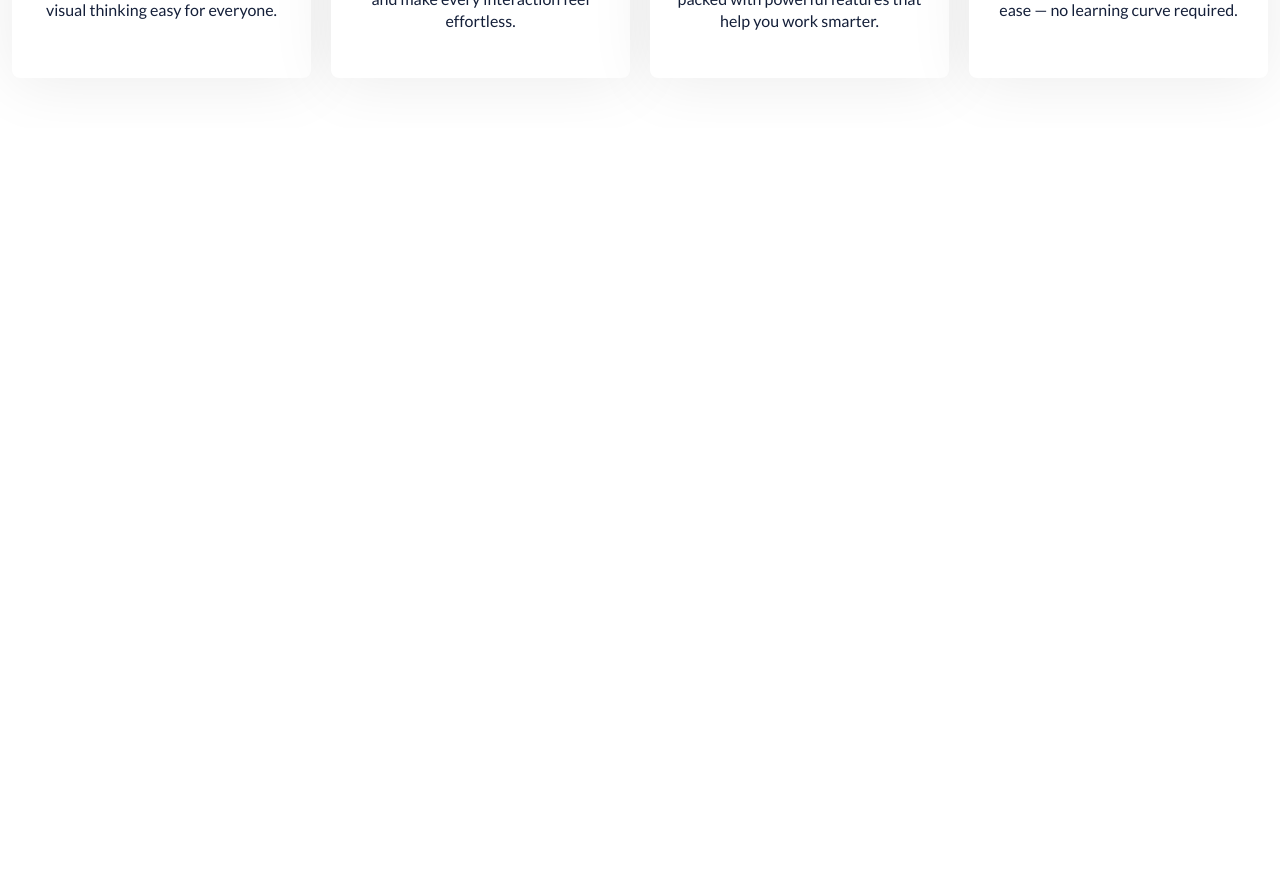
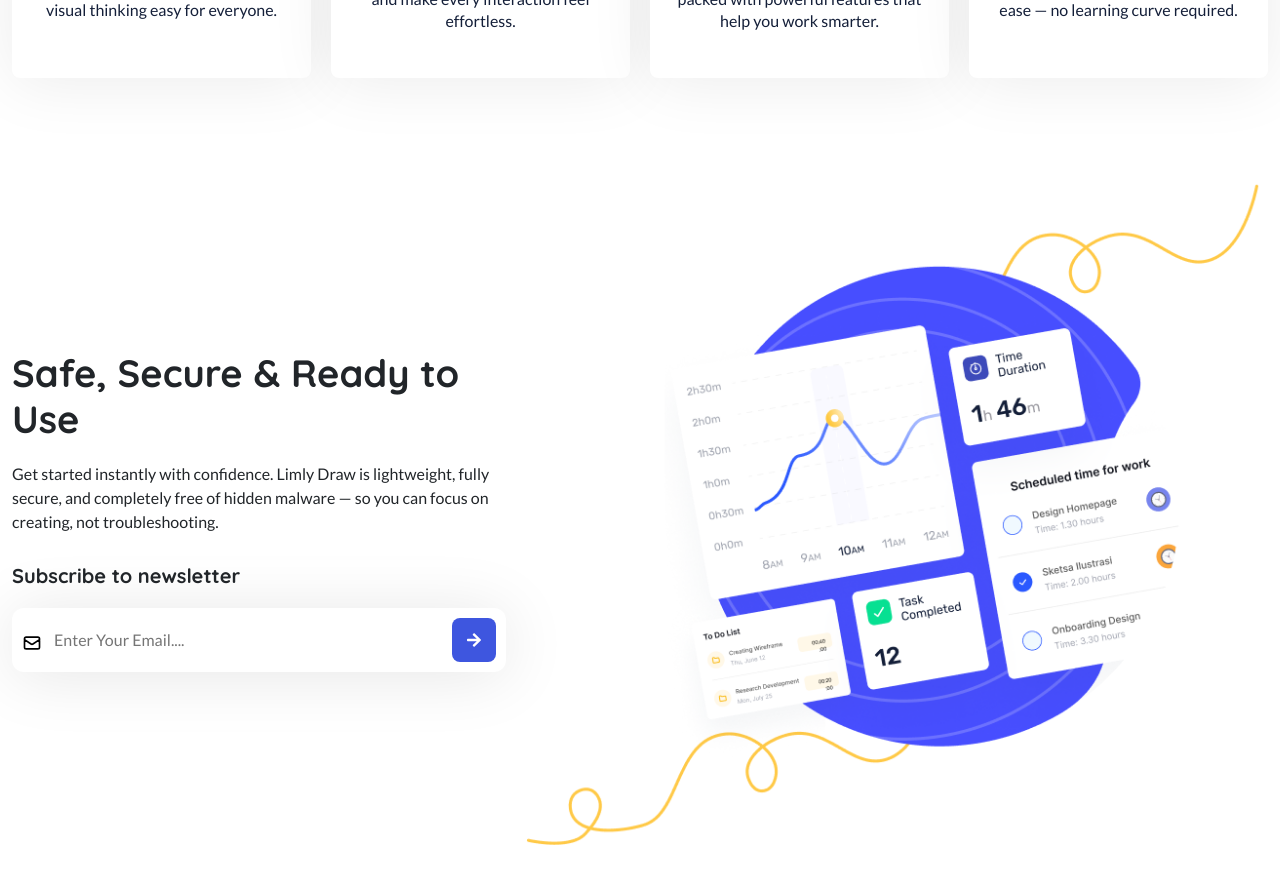
Before and after one commit to shamrozkhan0/Limly_Draw, a React (Vite) app: page / in a window 1280 px wide. Shown: the part 3520-4404 px from the top of the page. Before the commit the page ends 3648 px from the top, so only its background shows below. Built offline with nearby package versions, Linux system fonts and the light colour scheme.

Commit message:
another commit with news letter section

```diff
--- a/src/App.css
+++ b/src/App.css
@@ -277,6 +277,7 @@ ul.benefits li {
 }
 .flex-col-work:hover{
   background: #3E56DF;
+  cursor: pointer;
   transition: 0.3s all ease-in-out;
   box-shadow:0px 4px 64.87px #abb6f5 ;
 }
@@ -410,8 +411,9 @@ ul.benefits li {
 }
 .choose-col:hover{
   background: #3E56DF;
+  cursor: pointer;
   transition: 0.3s all ease-in-out;
-
+  transform: translateY(-20px);
 }
 .choose-col h3{
   color: #000;
@@ -441,3 +443,67 @@ ul.benefits li {
   height: 70px;
 }
 /* choose End */
+
+/* ************* */
+
+/* Subscribe Start */
+.subscribe-main{
+  padding-top: 50px;
+  padding-bottom: 50px;
+}
+.sub-flex{
+  display: flex;
+  justify-content: space-between;
+  align-items: center;
+  gap: 20px;
+}
+.sub-col-40{
+  width: 40%;
+}
+.sub-col-60{
+  width: 60%;
+}
+.sub-flex h2{
+  font-size: 38px;
+  margin-bottom: 20px;
+}
+.sub-flex p{
+  font-size: 16px;
+  line-height: 24px;
+}
+.sub-flex img{
+  width: 100%;
+}
+
+.sub-flex h4{
+  margin-top: 30px;
+  font-size: 20px;
+}
+.form-control-news{
+  background: #fff;
+  padding: 10px;
+  border-radius: 12px;
+  box-shadow:0px 4px 64.87px rgba(0, 0, 0, 0.10);
+  margin-top: 20px;
+  display: flex;
+  align-items: center;
+  gap: 10px;
+}
+.form-control-news input{
+  border: 0;
+  outline: 0;
+  width: 100%;
+}
+.msg-icon{
+  font-size: 20px;
+  color: #000;
+}
+.btn-email{
+  background: #3E56DF;
+  color: #fff;
+  padding: 14px ;
+  line-height: 0;
+  border-radius: 8px;
+  cursor: pointer;
+}
+/* Subscribe End */
--- a/src/App.jsx
+++ b/src/App.jsx
@@ -6,6 +6,7 @@ import Partners from './Comonents/Partners'
 import Work from './Comonents/Work'
 import Secure from './Comonents/Secure'
 import Choose from './Comonents/Choose'
+import { Subscribe } from './Comonents/Subscribe'
 
 
 
@@ -19,6 +20,7 @@ const ComponentWrapper = () => {
         <Work />
         <Secure />
         <Choose />
+        <Subscribe />
       </>
     )
   }
--- /dev/null
+++ b/src/Comonents/Subscribe.jsx
@@ -0,0 +1,33 @@
+import SubscribeImage from '../assets/subs-image.png'
+import { FaArrowRight } from "react-icons/fa";
+import { HiOutlineMail } from "react-icons/hi";
+
+export const Subscribe = ()=> {
+    return (
+        <>
+            <div className="subscribe-main">
+                <div className="container">
+                    <div className="sub-flex">
+                        <div className="sub-col-40">
+                        <h2>Safe, Secure & Ready to Use</h2>
+                        <p>Get started instantly with confidence. Limly Draw is lightweight, fully secure, and completely free of hidden malware — so you can focus on creating, not troubleshooting.</p>
+
+                        <h4>Subscribe to newsletter</h4>
+                        <div className="form-control-news">
+                            <span className="msg-icon"><HiOutlineMail /></span>
+
+                            <input type="email" name="email" id="" placeholder='Enter Your Email....' />
+                            <span className="btn-email"><FaArrowRight /></span>
+                        </div>
+                        </div>
+
+                        <div className="sub-col-60">
+
+                             <img src={SubscribeImage} alt="" />
+                        </div>
+                    </div>
+                </div>{/**container**/}
+            </div>{/**main**/}
+        </>
+    )
+}
```
Also changed, not shown: src/assets/subs-image.png (added).
